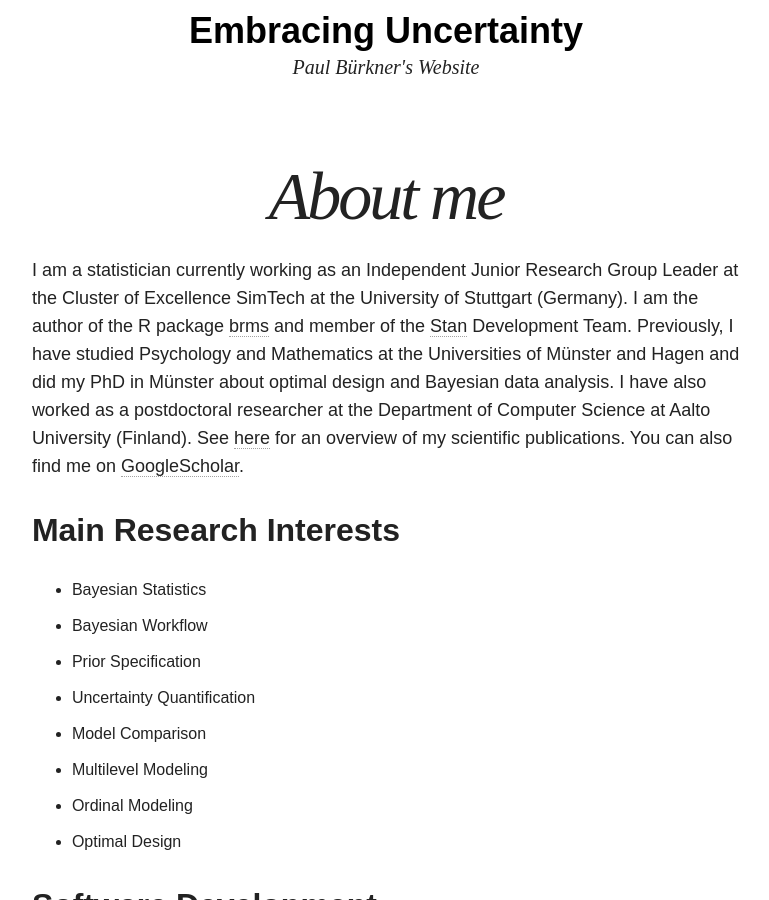
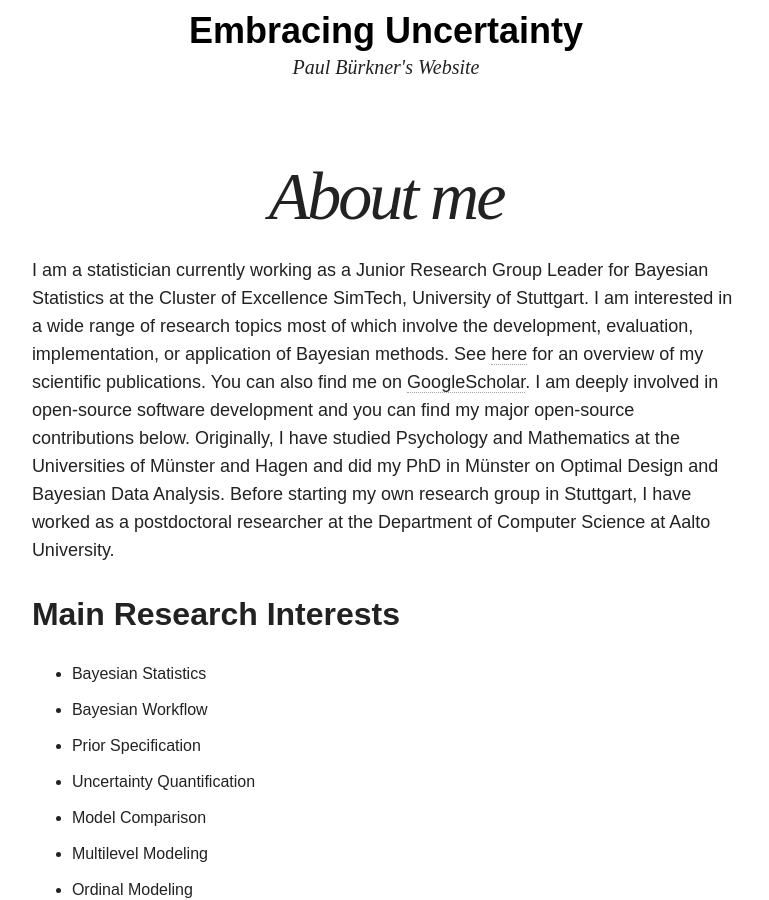
Before and after one commit to paul-buerkner/paul-buerkner.github.io, a Jekyll site: the page built from about/index.md, in a window 1280 px wide and 900 px high, scrolled down 316 px. Shown: the whole window, without its empty margins (254-1023 px from the left). Built offline with Jekyll 4.4.1, drawn with Linux system fonts in a browser that asks for light colours; nearby versions of some CDN libraries.

Commit message:
rewrite 'about' text

```diff
--- a/about/index.md
+++ b/about/index.md
@@ -9,17 +9,19 @@ modified: 2014-08-08T19:44:38.564948-04:00
 #   creditlink: http://wegraphics.net/downloads/free-ultimate-blurred-background-pack/
 ---
 
-I am a statistician currently working as an Independent Junior Research Group
-Leader at the Cluster of Excellence SimTech at the University of Stuttgart
-(Germany). I am the author of the R package
-[brms](https://github.com/paul-buerkner/brms) and member of the
-[Stan](https://mc-stan.org/) Development Team. Previously, I have studied
-Psychology and Mathematics at the Universities of Münster and Hagen and did my
-PhD in Münster about optimal design and Bayesian data analysis. I have also
-worked as a postdoctoral researcher at the Department of Computer Science at
-Aalto University (Finland). See [here](../publications) for an overview of my
-scientific publications. You can also find me on
-[GoogleScholar](https://scholar.google.com/citations?user=JSj6m1IAAAAJ&hl).
+I am a statistician currently working as a Junior Research Group Leader for
+Bayesian Statistics at the Cluster of Excellence SimTech, University of
+Stuttgart. I am interested in a wide range of research topics most of which
+involve the development, evaluation, implementation, or application of Bayesian
+methods. See [here](../publications) for an overview of my scientific
+publications. You can also find me on
+[GoogleScholar](https://scholar.google.com/citations?user=JSj6m1IAAAAJ&hl). I am
+deeply involved in open-source software development and you can find my
+major open-source contributions below. Originally, I have studied Psychology and
+Mathematics at the Universities of Münster and Hagen and did my PhD in Münster
+on Optimal Design and Bayesian Data Analysis. Before starting my own research
+group in Stuttgart, I have worked as a postdoctoral researcher at the Department
+of Computer Science at Aalto University.
 
 
 ## Main Research Interests
```
